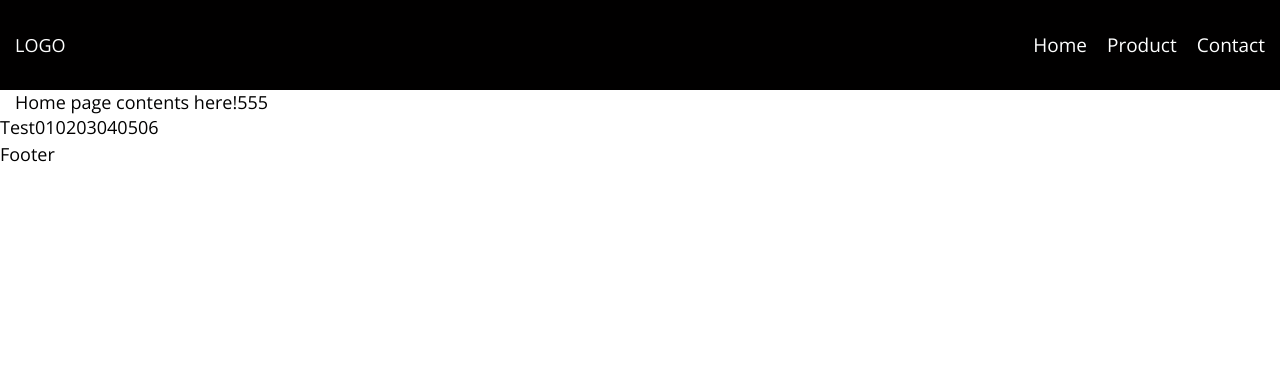
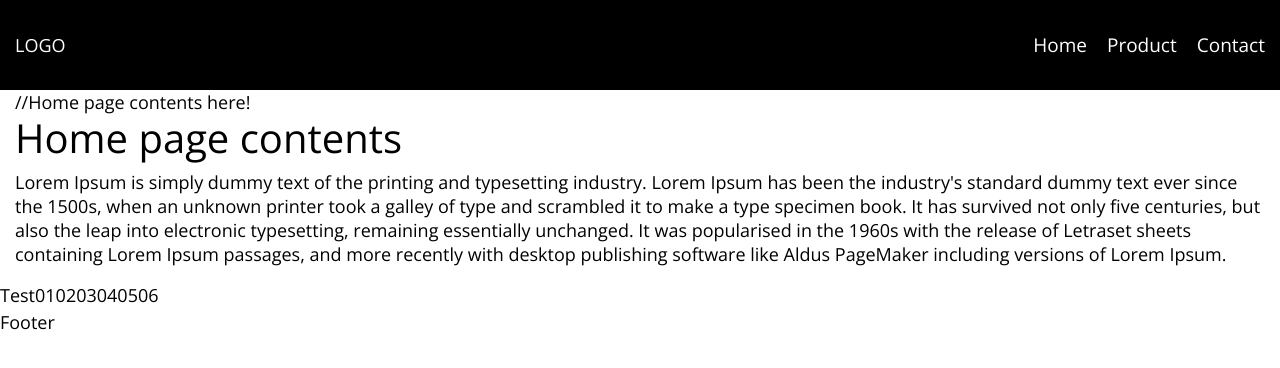
Before and after one commit to ichimonji4/silver-palm-tree, a React (Create React App) app: page / in a window 1280 px wide. Shown: the top 368 px of the page. Built offline with nearby package versions, Linux system fonts and the light colour scheme.

Commit message:
ns 20180516 0345

```diff
--- a/package.json
+++ b/package.json
@@ -11,6 +11,7 @@
     "gulp-uglify": "^3.0.0",
     "react": "^16.3.2",
     "react-dom": "^16.3.2",
+    "react-router-dom": "^4.2.2",
     "react-scripts": "1.1.4"
   },
   "scripts": {
--- a/src/components/pages/homePage.js
+++ b/src/components/pages/homePage.js
@@ -4,7 +4,13 @@
   render() {
     return (
       <div className="container-fluid">
-        Home page contents here!555
+        //Home page contents here!
+        <h1>
+          Home page contents
+        </h1>
+        <p>
+          Lorem Ipsum is simply dummy text of the printing and typesetting industry. Lorem Ipsum has been the industry's standard dummy text ever since the 1500s, when an unknown printer took a galley of type and scrambled it to make a type specimen book. It has survived not only five centuries, but also the leap into electronic typesetting, remaining essentially unchanged. It was popularised in the 1960s with the release of Letraset sheets containing Lorem Ipsum passages, and more recently with desktop publishing software like Aldus PageMaker including versions of Lorem Ipsum.
+        </p>
       </div>
     );
   }
```
Also changed, not shown: 1 other file (tests, documents, lock files or other folders).
